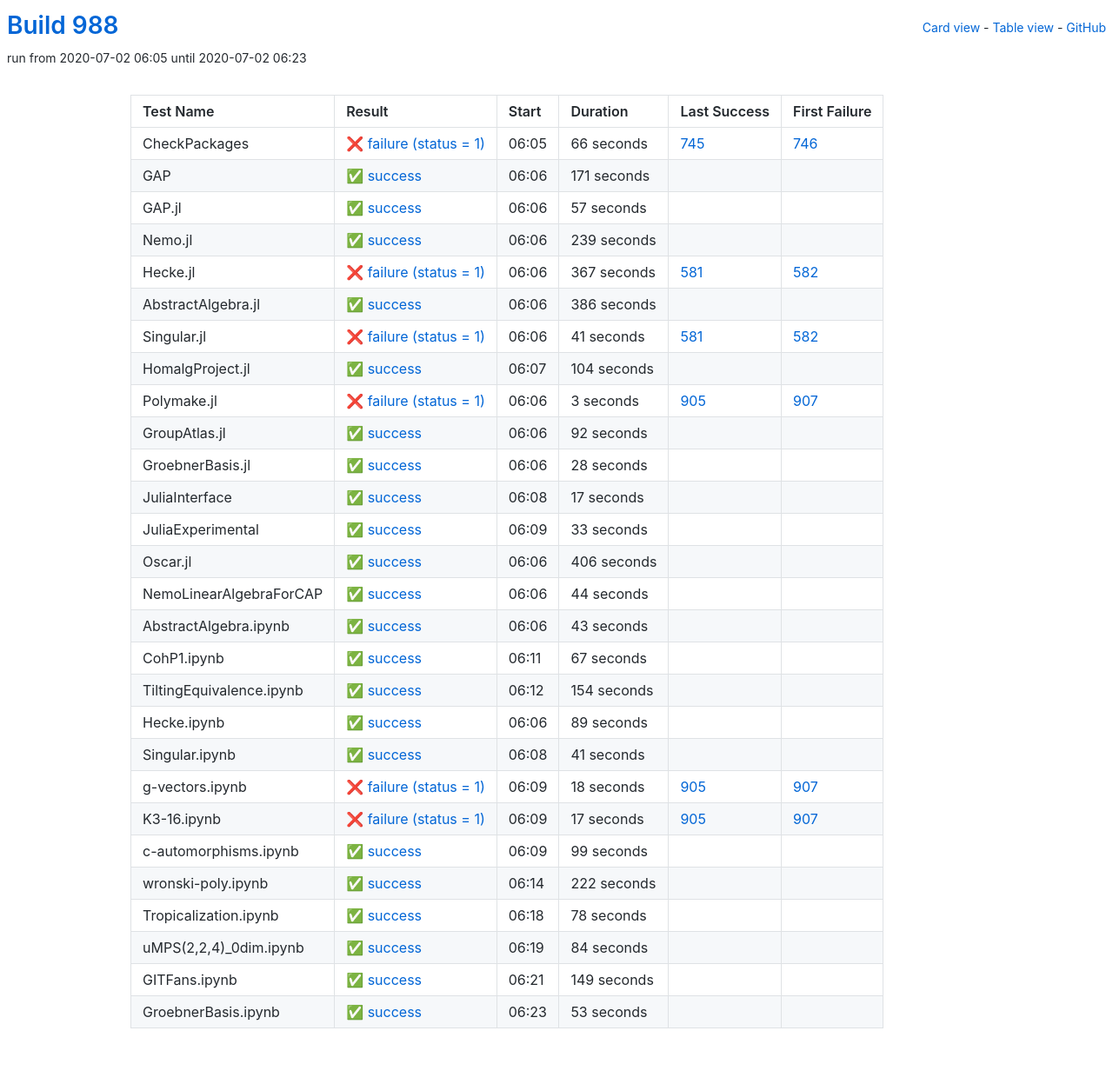
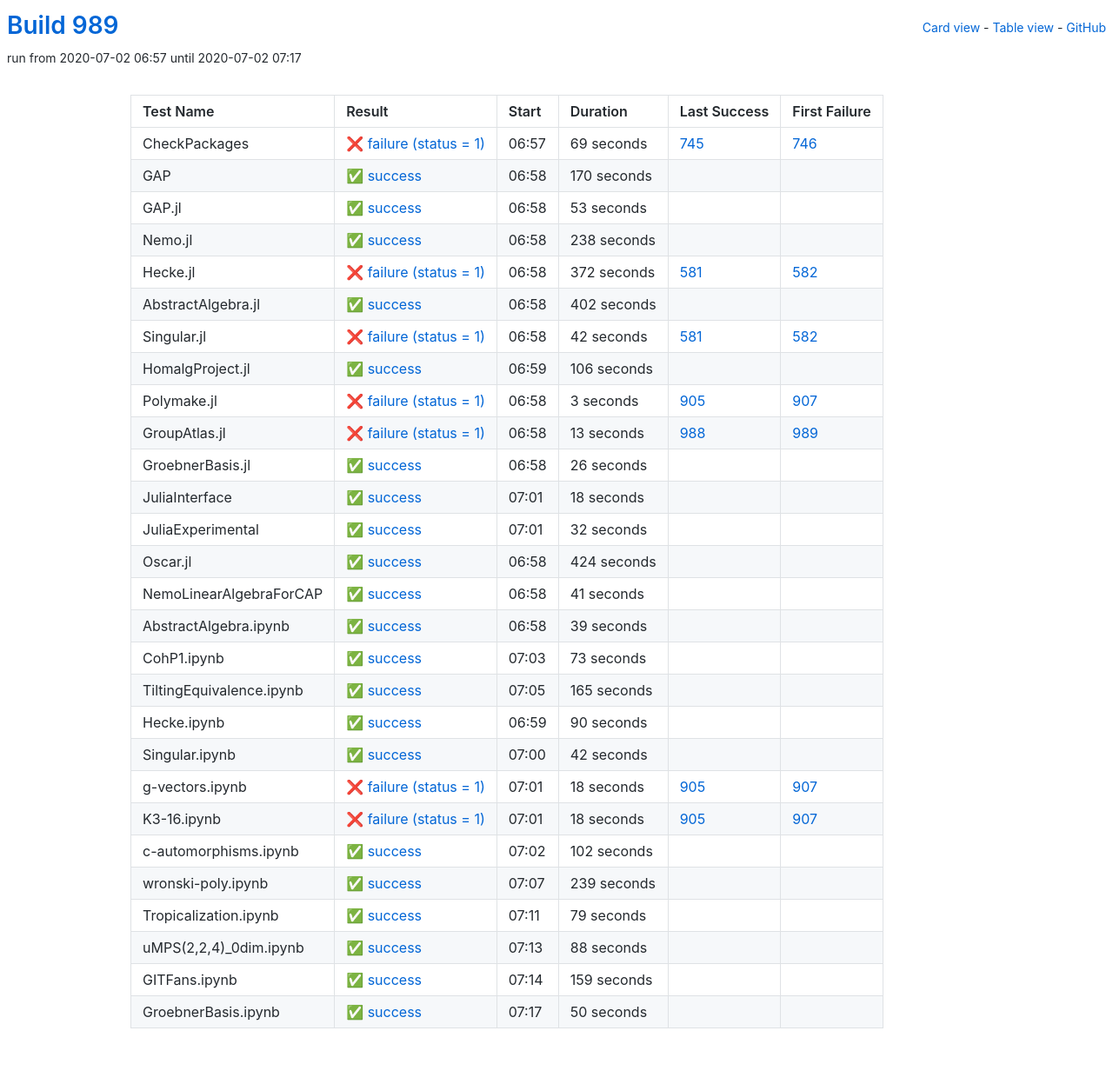
Before and after one commit to oscar-system/oscar-ci-status-1.4, a Jekyll site: the page built from table.html, in a window 1280 px wide. Shown: the whole page at 87% size. Built offline with Jekyll 4.4.1, drawn with Linux system fonts in a browser that asks for light colours.

Commit message:
Build #989

```diff
--- a/_data/ci.yml
+++ b/_data/ci.yml
@@ -1,6 +1,6 @@
 ---
-build: 988
-build_url: https://oscarci.mathematik.uni-kl.de/job/oscar-julia-1.4/988/
+build: 989
+build_url: https://oscarci.mathematik.uni-kl.de/job/oscar-julia-1.4/989/
 job: oscar-julia-1.4
 organization: oscar-system
 repo: oscar-ci-status-1.4
@@ -8,104 +8,104 @@ repourl: https://github.com/oscar-system/oscar-ci-status-1.4
 tests:
 - name: CheckPackages
   id: checkpackages
-  log: https://oscarci.mathematik.uni-kl.de/job/oscar-julia-1.4/988/artifact/logs/build-988/CheckPackages.log
-  start: 2020-07-02 06:05
+  log: https://oscarci.mathematik.uni-kl.de/job/oscar-julia-1.4/989/artifact/logs/build-989/CheckPackages.log
+  start: 2020-07-02 06:57
   success: false
   exitcode: 1
   status: failure
-  duration: 66
+  duration: 69
   last_success: 745
   last_success_url: https://oscarci.mathematik.uni-kl.de/job/oscar-julia-1.4/745/
   first_failure: 746
   first_failure_url: https://oscarci.mathematik.uni-kl.de/job/oscar-julia-1.4/746/
 - name: GAP
   id: gap
-  log: https://oscarci.mathematik.uni-kl.de/job/oscar-julia-1.4/988/artifact/logs/build-988/GAP.log
-  start: 2020-07-02 06:06
+  log: https://oscarci.mathematik.uni-kl.de/job/oscar-julia-1.4/989/artifact/logs/build-989/GAP.log
+  start: 2020-07-02 06:58
   success: true
   exitcode: 0
   status: success
-  duration: 171
+  duration: 170
   last_success: false
   last_success_url:
   first_failure: false
   first_failure_url:
 - name: GAP.jl
   id: gap-jl
-  log: https://oscarci.mathematik.uni-kl.de/job/oscar-julia-1.4/988/artifact/logs/build-988/GAP.jl.log
-  start: 2020-07-02 06:06
+  log: https://oscarci.mathematik.uni-kl.de/job/oscar-julia-1.4/989/artifact/logs/build-989/GAP.jl.log
+  start: 2020-07-02 06:58
   success: true
   exitcode: 0
   status: success
-  duration: 57
+  duration: 53
   last_success: false
   last_success_url:
   first_failure: false
   first_failure_url:
 - name: Nemo.jl
   id: nemo-jl
-  log: https://oscarci.mathematik.uni-kl.de/job/oscar-julia-1.4/988/artifact/logs/build-988/Nemo.jl.log
-  start: 2020-07-02 06:06
+  log: https://oscarci.mathematik.uni-kl.de/job/oscar-julia-1.4/989/artifact/logs/build-989/Nemo.jl.log
+  start: 2020-07-02 06:58
   success: true
   exitcode: 0
   status: success
-  duration: 239
+  duration: 238
   last_success: false
   last_success_url:
   first_failure: false
   first_failure_url:
 - name: Hecke.jl
   id: hecke-jl
-  log: https://oscarci.mathematik.uni-kl.de/job/oscar-julia-1.4/988/artifact/logs/build-988/Hecke.jl.log
-  start: 2020-07-02 06:06
+  log: https://oscarci.mathematik.uni-kl.de/job/oscar-julia-1.4/989/artifact/logs/build-989/Hecke.jl.log
+  start: 2020-07-02 06:58
   success: false
   exitcode: 1
   status: failure
-  duration: 367
+  duration: 372
   last_success: 581
   last_success_url: https://oscarci.mathematik.uni-kl.de/job/oscar-julia-1.4/581/
   first_failure: 582
   first_failure_url: https://oscarci.mathematik.uni-kl.de/job/oscar-julia-1.4/582/
 - name: AbstractAlgebra.jl
   id: abstractalgebra-jl
-  log: https://oscarci.mathematik.uni-kl.de/job/oscar-julia-1.4/988/artifact/logs/build-988/AbstractAlgebra.jl.log
-  start: 2020-07-02 06:06
+  log: https://oscarci.mathematik.uni-kl.de/job/oscar-julia-1.4/989/artifact/logs/build-989/AbstractAlgebra.jl.log
+  start: 2020-07-02 06:58
   success: true
   exitcode: 0
   status: success
-  duration: 386
+  duration: 402
   last_success: false
   last_success_url:
   first_failure: false
   first_failure_url:
 - name: Singular.jl
   id: singular-jl
-  log: https://oscarci.mathematik.uni-kl.de/job/oscar-julia-1.4/988/artifact/logs/build-988/Singular.jl.log
-  start: 2020-07-02 06:06
+  log: https://oscarci.mathematik.uni-kl.de/job/oscar-julia-1.4/989/artifact/logs/build-989/Singular.jl.log
+  start: 2020-07-02 06:58
   success: false
   exitcode: 1
   status: failure
-  duration: 41
+  duration: 42
   last_success: 581
   last_success_url: https://oscarci.mathematik.uni-kl.de/job/oscar-julia-1.4/581/
   first_failure: 582
   first_failure_url: https://oscarci.mathematik.uni-kl.de/job/oscar-julia-1.4/582/
 - name: HomalgProject.jl
   id: homalgproject-jl
-  log: https://oscarci.mathematik.uni-kl.de/job/oscar-julia-1.4/988/artifact/logs/build-988/HomalgProject.jl.log
-  start: 2020-07-02 06:07
+  log: https://oscarci.mathematik.uni-kl.de/job/oscar-julia-1.4/989/artifact/logs/build-989/HomalgProject.jl.log
+  start: 2020-07-02 06:59
   success: true
   exitcode: 0
   status: success
-  duration: 104
+  duration: 106
   last_success: false
   last_success_url:
   first_failure: false
   first_failure_url:
 - name: Polymake.jl
   id: polymake-jl
-  log: https://oscarci.mathematik.uni-kl.de/job/oscar-julia-1.4/988/artifact/logs/build-988/Polymake.jl.log
-  start: 2020-07-02 06:06
+  log: https://oscarci.mathematik.uni-kl.de/job/oscar-julia-1.4/989/artifact/logs/build-989/Polymake.jl.log
+  start: 2020-07-02 06:58
   success: false
   exitcode: 1
   status: failure
@@ -116,128 +116,68 @@ tests:
   first_failure_url: https://oscarci.mathematik.uni-kl.de/job/oscar-julia-1.4/907/
 - name: GroupAtlas.jl
   id: groupatlas-jl
-  log: https://oscarci.mathematik.uni-kl.de/job/oscar-julia-1.4/988/artifact/logs/build-988/GroupAtlas.jl.log
-  start: 2020-07-02 06:06
+  log: https://oscarci.mathematik.uni-kl.de/job/oscar-julia-1.4/989/artifact/logs/build-989/GroupAtlas.jl.log
+  start: 2020-07-02 06:58
+  success: false
+  exitcode: 1
+  status: failure
+  duration: 13
+  last_success: 988
+  last_success_url: https://oscarci.mathematik.uni-kl.de/job/oscar-julia-1.4/988/
+  first_failure: 989
+  first_failure_url: https://oscarci.mathematik.uni-kl.de/job/oscar-julia-1.4/989/
+- name: GroebnerBasis.jl
+  id: groebnerbasis-jl
+  log: https://oscarci.mathematik.uni-kl.de/job/oscar-julia-1.4/989/artifact/logs/build-989/GroebnerBasis.jl.log
+  start: 2020-07-02 06:58
   success: true
   exitcode: 0
   status: success
-  duration: 92
-  last_success: false
-  last_success_url:
-  first_failure: false
-  first_failure_url:
-- name: GroebnerBasis.jl
-  id: groebnerbasis-jl
-  log: https://oscarci.mathematik.uni-kl.de/job/oscar-julia-1.4/988/artifact/logs/build-988/GroebnerBasis.jl.log
-  start: 2020-07-02 06:06
-  success: true
-  exitcode: 0
-  status: success
-  duration: 28
+  duration: 26
   last_success: false
   last_success_url:
   first_failure: false
   first_failure_url:
 - name: JuliaInterface
   id: juliainterface
-  log: https://oscarci.mathematik.uni-kl.de/job/oscar-julia-1.4/988/artifact/logs/build-988/JuliaInterface.log
-  start: 2020-07-02 06:08
+  log: https://oscarci.mathematik.uni-kl.de/job/oscar-julia-1.4/989/artifact/logs/build-989/JuliaInterface.log
+  start: 2020-07-02 07:01
   success: true
   exitcode: 0
   status: success
-  duration: 17
+  duration: 18
   last_success: false
   last_success_url:
   first_failure: false
   first_failure_url:
 - name: JuliaExperimental
   id: juliaexperimental
-  log: https://oscarci.mathematik.uni-kl.de/job/oscar-julia-1.4/988/artifact/logs/build-988/JuliaExperimental.log
-  start: 2020-07-02 06:09
+  log: https://oscarci.mathematik.uni-kl.de/job/oscar-julia-1.4/989/artifact/logs/build-989/JuliaExperimental.log
+  start: 2020-07-02 07:01
   success: true
   exitcode: 0
   status: success
-  duration: 33
+  duration: 32
   last_success: false
   last_success_url:
   first_failure: false
   first_failure_url:
 - name: Oscar.jl
   id: oscar-jl
-  log: https://oscarci.mathematik.uni-kl.de/job/oscar-julia-1.4/988/artifact/logs/build-988/Oscar.jl.log
-  start: 2020-07-02 06:06
+  log: https://oscarci.mathematik.uni-kl.de/job/oscar-julia-1.4/989/artifact/logs/build-989/Oscar.jl.log
+  start: 2020-07-02 06:58
   success: true
   exitcode: 0
   status: success
-  duration: 406
+  duration: 424
   last_success: false
   last_success_url:
   first_failure: false
   first_failure_url:
 - name: NemoLinearAlgebraForCAP
   id: nemolinearalgebraforcap
-  log: https://oscarci.mathematik.uni-kl.de/job/oscar-julia-1.4/988/artifact/logs/build-988/NemoLinearAlgebraForCAP.log
-  start: 2020-07-02 06:06
-  success: true
-  exitcode: 0
-  status: success
-  duration: 44
-  last_success: false
-  last_success_url:
-  first_failure: false
-  first_failure_url:
-- name: AbstractAlgebra.ipynb
-  id: abstractalgebra-ipynb
-  log: https://oscarci.mathematik.uni-kl.de/job/oscar-julia-1.4/988/artifact/logs/build-988/AbstractAlgebra.ipynb.log
-  start: 2020-07-02 06:06
-  success: true
-  exitcode: 0
-  status: success
-  duration: 43
-  last_success: false
-  last_success_url:
-  first_failure: false
-  first_failure_url:
-- name: CohP1.ipynb
-  id: cohp1-ipynb
-  log: https://oscarci.mathematik.uni-kl.de/job/oscar-julia-1.4/988/artifact/logs/build-988/CohP1.ipynb.log
-  start: 2020-07-02 06:11
-  success: true
-  exitcode: 0
-  status: success
-  duration: 67
-  last_success: false
-  last_success_url:
-  first_failure: false
-  first_failure_url:
-- name: TiltingEquivalence.ipynb
-  id: tiltingequivalence-ipynb
-  log: https://oscarci.mathematik.uni-kl.de/job/oscar-julia-1.4/988/artifact/logs/build-988/TiltingEquivalence.ipynb.log
-  start: 2020-07-02 06:12
-  success: true
-  exitcode: 0
-  status: success
-  duration: 154
-  last_success: false
-  last_success_url:
-  first_failure: false
-  first_failure_url:
-- name: Hecke.ipynb
-  id: hecke-ipynb
-  log: https://oscarci.mathematik.uni-kl.de/job/oscar-julia-1.4/988/artifact/logs/build-988/Hecke.ipynb.log
-  start: 2020-07-02 06:06
-  success: true
-  exitcode: 0
-  status: success
-  duration: 89
-  last_success: false
-  last_success_url:
-  first_failure: false
-  first_failure_url:
-- name: Singular.ipynb
-  id: singular-ipynb
-  log: https://oscarci.mathematik.uni-kl.de/job/oscar-julia-1.4/988/artifact/logs/build-988/Singular.ipynb.log
-  start: 2020-07-02 06:08
+  log: https://oscarci.mathematik.uni-kl.de/job/oscar-julia-1.4/989/artifact/logs/build-989/NemoLinearAlgebraForCAP.log
+  start: 2020-07-02 06:58
   success: true
   exitcode: 0
   status: success
@@ -246,10 +186,70 @@ tests:
   last_success_url:
   first_failure: false
   first_failure_url:
+- name: AbstractAlgebra.ipynb
+  id: abstractalgebra-ipynb
+  log: https://oscarci.mathematik.uni-kl.de/job/oscar-julia-1.4/989/artifact/logs/build-989/AbstractAlgebra.ipynb.log
+  start: 2020-07-02 06:58
+  success: true
+  exitcode: 0
+  status: success
+  duration: 39
+  last_success: false
+  last_success_url:
+  first_failure: false
+  first_failure_url:
+- name: CohP1.ipynb
+  id: cohp1-ipynb
+  log: https://oscarci.mathematik.uni-kl.de/job/oscar-julia-1.4/989/artifact/logs/build-989/CohP1.ipynb.log
+  start: 2020-07-02 07:03
+  success: true
+  exitcode: 0
+  status: success
+  duration: 73
+  last_success: false
+  last_success_url:
+  first_failure: false
+  first_failure_url:
+- name: TiltingEquivalence.ipynb
+  id: tiltingequivalence-ipynb
+  log: https://oscarci.mathematik.uni-kl.de/job/oscar-julia-1.4/989/artifact/logs/build-989/TiltingEquivalence.ipynb.log
+  start: 2020-07-02 07:05
+  success: true
+  exitcode: 0
+  status: success
+  duration: 165
+  last_success: false
+  last_success_url:
+  first_failure: false
+  first_failure_url:
+- name: Hecke.ipynb
+  id: hecke-ipynb
+  log: https://oscarci.mathematik.uni-kl.de/job/oscar-julia-1.4/989/artifact/logs/build-989/Hecke.ipynb.log
+  start: 2020-07-02 06:59
+  success: true
+  exitcode: 0
+  status: success
+  duration: 90
+  last_success: false
+  last_success_url:
+  first_failure: false
+  first_failure_url:
+- name: Singular.ipynb
+  id: singular-ipynb
+  log: https://oscarci.mathematik.uni-kl.de/job/oscar-julia-1.4/989/artifact/logs/build-989/Singular.ipynb.log
+  start: 2020-07-02 07:00
+  success: true
+  exitcode: 0
+  status: success
+  duration: 42
+  last_success: false
+  last_success_url:
+  first_failure: false
+  first_failure_url:
 - name: g-vectors.ipynb
   id: g-vectors-ipynb
-  log: https://oscarci.mathematik.uni-kl.de/job/oscar-julia-1.4/988/artifact/logs/build-988/g-vectors.ipynb.log
-  start: 2020-07-02 06:09
+  log: https://oscarci.mathematik.uni-kl.de/job/oscar-julia-1.4/989/artifact/logs/build-989/g-vectors.ipynb.log
+  start: 2020-07-02 07:01
   success: false
   exitcode: 1
   status: failure
@@ -260,84 +260,84 @@ tests:
   first_failure_url: https://oscarci.mathematik.uni-kl.de/job/oscar-julia-1.4/907/
 - name: K3-16.ipynb
   id: k3-16-ipynb
-  log: https://oscarci.mathematik.uni-kl.de/job/oscar-julia-1.4/988/artifact/logs/build-988/K3-16.ipynb.log
-  start: 2020-07-02 06:09
+  log: https://oscarci.mathematik.uni-kl.de/job/oscar-julia-1.4/989/artifact/logs/build-989/K3-16.ipynb.log
+  start: 2020-07-02 07:01
   success: false
   exitcode: 1
   status: failure
-  duration: 17
+  duration: 18
   last_success: 905
   last_success_url: https://oscarci.mathematik.uni-kl.de/job/oscar-julia-1.4/905/
   first_failure: 907
   first_failure_url: https://oscarci.mathematik.uni-kl.de/job/oscar-julia-1.4/907/
 - name: c-automorphisms.ipynb
   id: c-automorphisms-ipynb
-  log: https://oscarci.mathematik.uni-kl.de/job/oscar-julia-1.4/988/artifact/logs/build-988/c-automorphisms.ipynb.log
-  start: 2020-07-02 06:09
+  log: https://oscarci.mathematik.uni-kl.de/job/oscar-julia-1.4/989/artifact/logs/build-989/c-automorphisms.ipynb.log
+  start: 2020-07-02 07:02
   success: true
   exitcode: 0
   status: success
-  duration: 99
+  duration: 102
   last_success: false
   last_success_url:
   first_failure: false
   first_failure_url:
 - name: wronski-poly.ipynb
   id: wronski-poly-ipynb
-  log: https://oscarci.mathematik.uni-kl.de/job/oscar-julia-1.4/988/artifact/logs/build-988/wronski-poly.ipynb.log
-  start: 2020-07-02 06:14
+  log: https://oscarci.mathematik.uni-kl.de/job/oscar-julia-1.4/989/artifact/logs/build-989/wronski-poly.ipynb.log
+  start: 2020-07-02 07:07
   success: true
   exitcode: 0
   status: success
-  duration: 222
+  duration: 239
   last_success: false
   last_success_url:
   first_failure: false
   first_failure_url:
 - name: Tropicalization.ipynb
   id: tropicalization-ipynb
-  log: https://oscarci.mathematik.uni-kl.de/job/oscar-julia-1.4/988/artifact/logs/build-988/Tropicalization.ipynb.log
-  start: 2020-07-02 06:18
+  log: https://oscarci.mathematik.uni-kl.de/job/oscar-julia-1.4/989/artifact/logs/build-989/Tropicalization.ipynb.log
+  start: 2020-07-02 07:11
   success: true
   exitcode: 0
   status: success
-  duration: 78
+  duration: 79
   last_success: false
   last_success_url:
   first_failure: false
   first_failure_url:
 - name: uMPS(2,2,4)_0dim.ipynb
   id: umps-2-2-4-0dim-ipynb
-  log: https://oscarci.mathematik.uni-kl.de/job/oscar-julia-1.4/988/artifact/logs/build-988/uMPS-2-2-4-_0dim.ipynb.log
-  start: 2020-07-02 06:19
+  log: https://oscarci.mathematik.uni-kl.de/job/oscar-julia-1.4/989/artifact/logs/build-989/uMPS-2-2-4-_0dim.ipynb.log
+  start: 2020-07-02 07:13
   success: true
   exitcode: 0
   status: success
-  duration: 84
+  duration: 88
   last_success: false
   last_success_url:
   first_failure: false
   first_failure_url:
 - name: GITFans.ipynb
   id: gitfans-ipynb
-  log: https://oscarci.mathematik.uni-kl.de/job/oscar-julia-1.4/988/artifact/logs/build-988/GITFans.ipynb.log
-  start: 2020-07-02 06:21
+  log: https://oscarci.mathematik.uni-kl.de/job/oscar-julia-1.4/989/artifact/logs/build-989/GITFans.ipynb.log
+  start: 2020-07-02 07:14
   success: true
   exitcode: 0
   status: success
-  duration: 149
+  duration: 159
   last_success: false
   last_success_url:
   first_failure: false
   first_failure_url:
 - name: GroebnerBasis.ipynb
   id: groebnerbasis-ipynb
-  log: https://oscarci.mathematik.uni-kl.de/job/oscar-julia-1.4/988/artifact/logs/build-988/GroebnerBasis.ipynb.log
-  start: 2020-07-02 06:23
+  log: https://oscarci.mathematik.uni-kl.de/job/oscar-julia-1.4/989/artifact/logs/build-989/GroebnerBasis.ipynb.log
+  start: 2020-07-02 07:17
   success: true
   exitcode: 0
   status: success
-  duration: 53
+  duration: 50
   last_success: false
   last_success_url:
   first_failure: false
```
Also changed, not shown: README.md.
